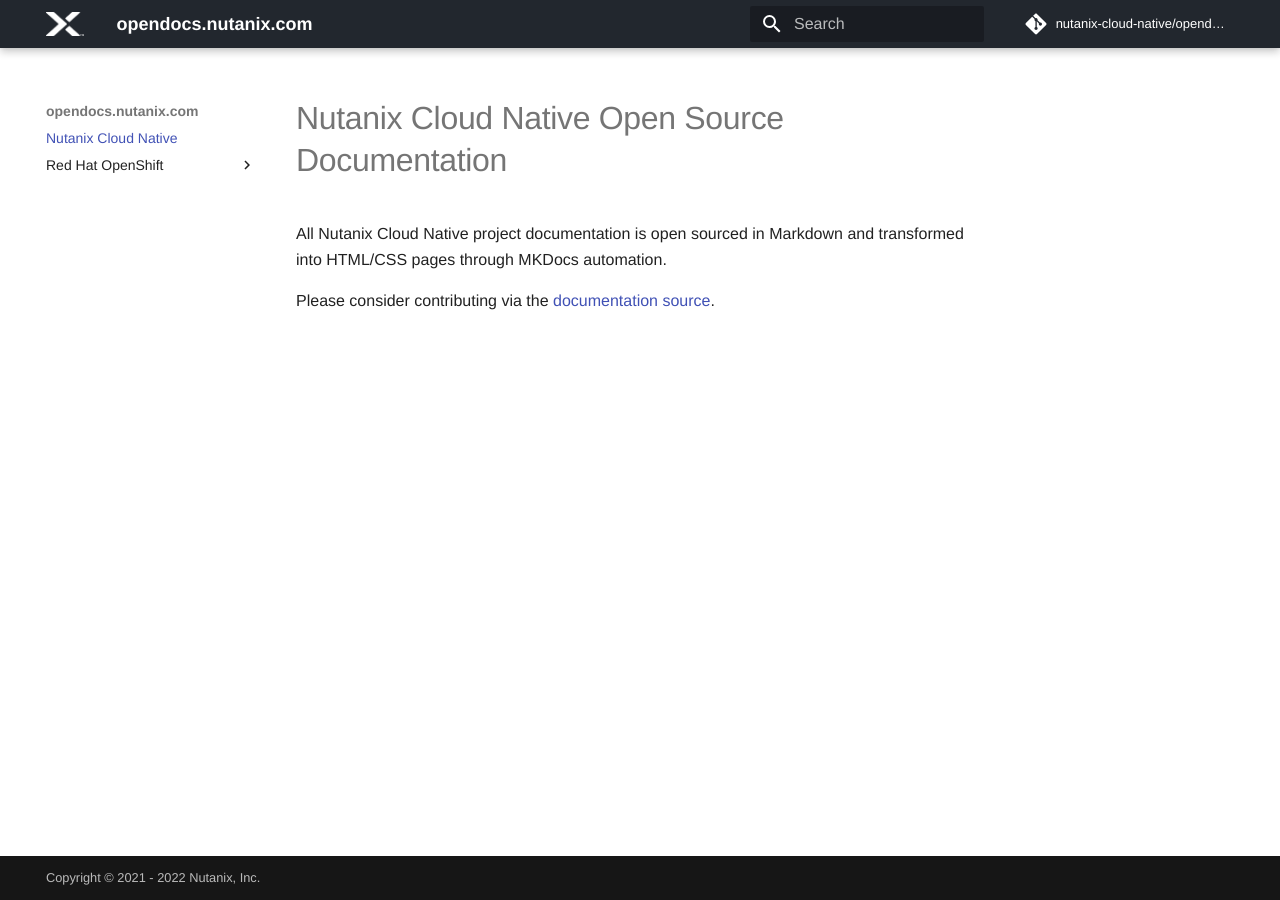
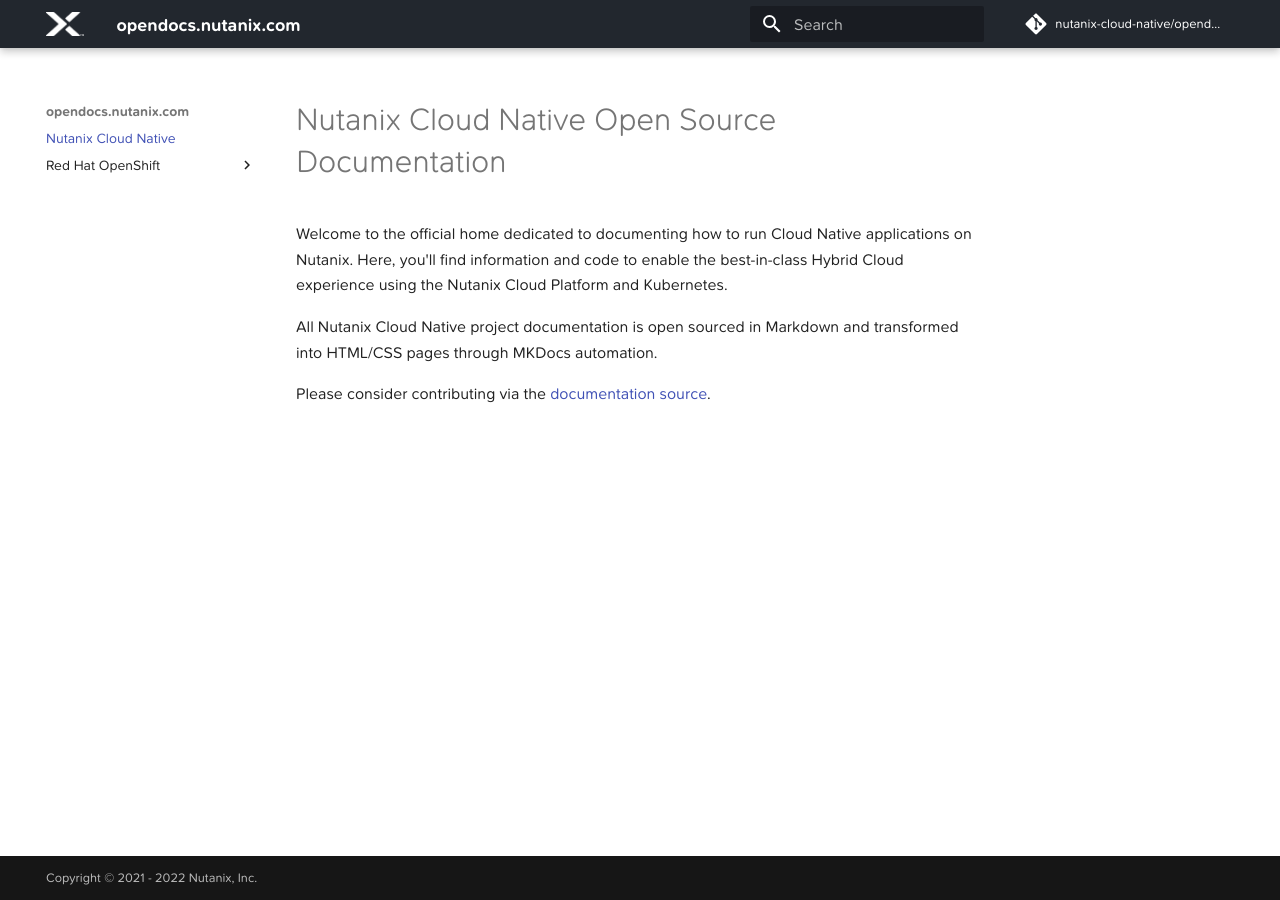
Before and after one commit to nutanix-cloud-native/opendocs, an MkDocs documentation site: the page built from docs/index.md, in a window 1280 px wide. Built offline with MkDocs 1.6.1 and Material for MkDocs 9.7.7, drawn with Linux system fonts in a browser that asks for light colours; comment, search, counter and statistics services are not loaded.

Commit message:
styling updates
Added Ntnx fonts and new site description.

```diff
--- a/docs/index.md
+++ b/docs/index.md
@@ -1,4 +1,6 @@
 # Nutanix Cloud Native Open Source Documentation
+
+Welcome to the official home dedicated to documenting how to run Cloud Native applications on Nutanix. Here, you'll find information and code to enable the best-in-class Hybrid Cloud experience using the Nutanix Cloud Platform and Kubernetes.
 
 All Nutanix Cloud Native project documentation is open sourced in Markdown and transformed into HTML/CSS pages through MKDocs automation.
 
--- a/docs/stylesheets/extra.css
+++ b/docs/stylesheets/extra.css
@@ -1,9 +1,31 @@
-@font-face {
-  font-family: NutanixSoft,Helvetica Neue,Helvetica,Arial,sans-serif;
-  src: "...";
+@font-face{
+    font-family:Ntnx;
+    font-weight:300;
+    src:url(/fonts/Ntnx-Thin_fb5e3af32c79ba0829df..woff) format("woff"),url(/fonts/Ntnx-Thin_1124ae90852da00cfd07..ttf) format("truetype")
 }
+@font-face{
+    font-family:Ntnx;
+    font-weight:400;
+    src:url(/fonts/Ntnx-Regular_6e13eb427af287f8af3c..woff) format("woff"),url(/fonts/Ntnx-Regular_fa59ac55c2170e0e6703..ttf) format("truetype")
+}
+@font-face{
+    font-family:Ntnx;
+    font-weight:500;
+    src:url(/fonts/Ntnx-Medium_b1e2851227222366d691..woff) format("woff"),url(/fonts/Ntnx-Medium_d0f459266105e360d5b3..ttf) format("truetype")
+}
+@font-face{
+    font-family:Ntnx;
+    font-weight:600;
+    src:url(/fonts/Ntnx-Semibold_0bfb593c816c8208bd63..woff) format("woff"),url(/fonts/Ntnx-Semibold_05ff2647ca089da1145b..ttf) format("truetype")
+}
+@font-face{
+    font-family:Ntnx;
+    font-weight:700;
+    src:url(/fonts/Ntnx-Bold_9981e61404de6d2ed57e..woff) format("woff"),url(/fonts/Ntnx-Bold_15c4443053f2def04d0a..ttf) format("truetype")
+}
+
 :root > * {
-    --md-text-font: NutanixSoft,Helvetica Neue,Helvetica,Arial,sans-serif;
+    --md-text-font: Ntnx,Helvetica Neue,Helvetica,Arial,sans-serif;
     --md-primary-fg-color:        #22272E;
     --md-primary-fg-color--light: #ECB7B7;
     --md-primary-fg-color--dark:  #90030C;
--- a/mkdocs.yml
+++ b/mkdocs.yml
@@ -4,6 +4,7 @@ theme:
   logo: images/nutanix_x_white.png
   features:
     - content.code.annotate
+  favicon: images/favicon.png
 extra_css:
   - stylesheets/extra.css
 nav:
```
Also changed, not shown: docs/fonts/Ntnx-Bold_15c4443053f2def04d0a..ttf (added), docs/fonts/Ntnx-Bold_9981e61404de6d2ed57e..woff (added), docs/fonts/Ntnx-Medium_b1e2851227222366d691..woff (added), docs/fonts/Ntnx-Medium_d0f459266105e360d5b3..ttf (added), docs/fonts/Ntnx-Regular_6e13eb427af287f8af3c..woff (added), docs/fonts/Ntnx-Regular_fa59ac55c2170e0e6703..ttf (added), docs/fonts/Ntnx-Semibold_05ff2647ca089da1145b..ttf (added), docs/fonts/Ntnx-Semibold_0bfb593c816c8208bd63..woff (added), docs/fonts/Ntnx-Thin_1124ae90852da00cfd07..ttf (added), docs/fonts/Ntnx-Thin_fb5e3af32c79ba0829df..woff (added), docs/images/favicon.png (added).
